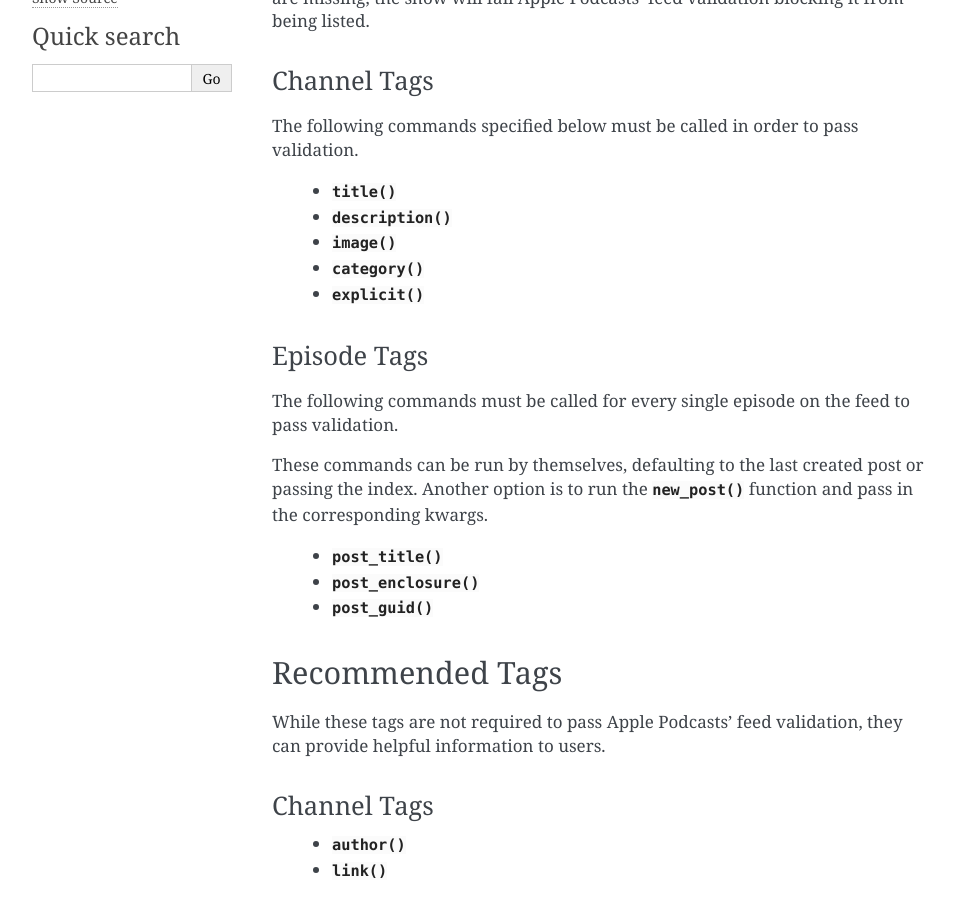
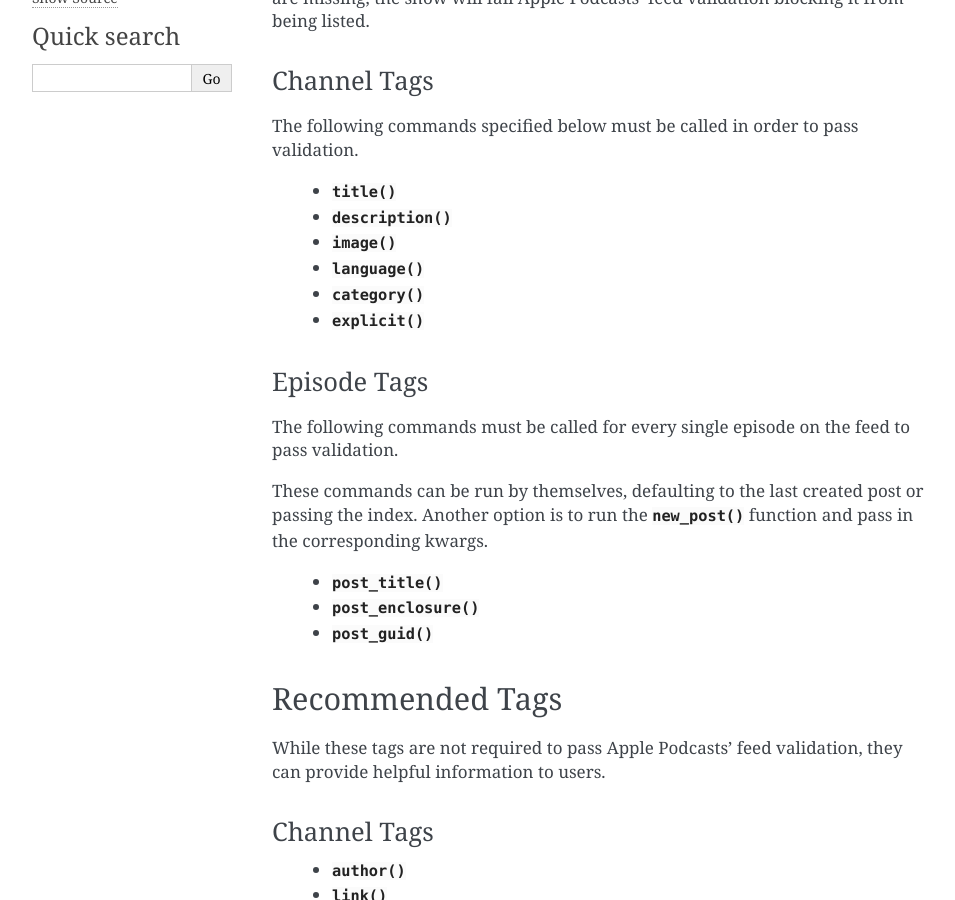
Before and after one commit to alexbsmith5/feedwriter, a Sphinx documentation site: the page built from docs/source/tags.rst, in a window 1280 px wide and 900 px high, scrolled down 373 px. Shown: the whole window, without its empty margins (148-1103 px from the left). Built offline with Sphinx 7.4.7, drawn with Linux system fonts in a browser that asks for light colours.

Commit message:
Add language to required channel tags

```diff
--- a/docs/source/tags.rst
+++ b/docs/source/tags.rst
@@ -14,6 +14,7 @@ The following commands specified below must be called in order to pass validatio
     * :meth:`~feedwriter.podcast_feed.PodcastFeed.title`
     * :meth:`~feedwriter.podcast_feed.PodcastFeed.description`
     * :meth:`~feedwriter.podcast_feed.PodcastFeed.image`
+    * :meth:`~feedwriter.podcast_feed.PodcastFeed.language`
     * :meth:`~feedwriter.podcast_feed.PodcastFeed.category`
     * :meth:`~feedwriter.podcast_feed.PodcastFeed.explicit`
 
```
